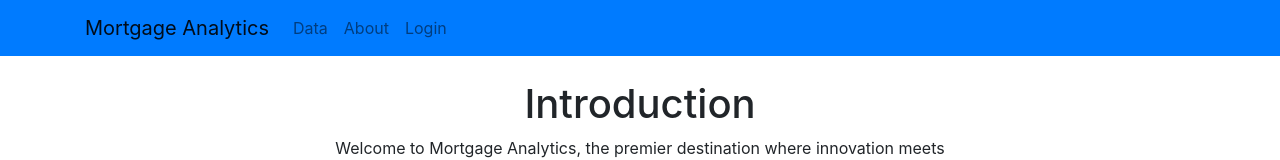
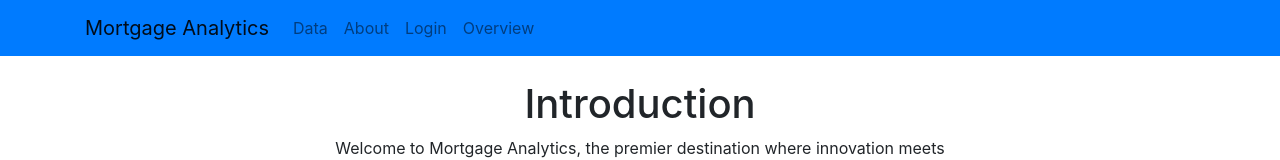
Before and after one commit to mortgage-analytics/frontend, a React (Create React App) app in the folder mortgage_analytics/: page / in a window 1280 px wide. Shown: the top 160 px of the page. Built offline with nearby package versions, Linux system fonts and the light colour scheme.

Commit message:
added link to overview page

```diff
--- a/mortgage_analytics/src/components/Navbar.jsx
+++ b/mortgage_analytics/src/components/Navbar.jsx
@@ -15,6 +15,7 @@ function AppNavbar() {
                 <Nav.Link href="/data">Data</Nav.Link>
                 <Nav.Link href="/about">About</Nav.Link>
                 <Nav.Link href="/login">Login</Nav.Link>
+                <Nav.Link href="/overview">Overview</Nav.Link>
             </Nav>
             </Navbar.Collapse>
         </Container>
```
